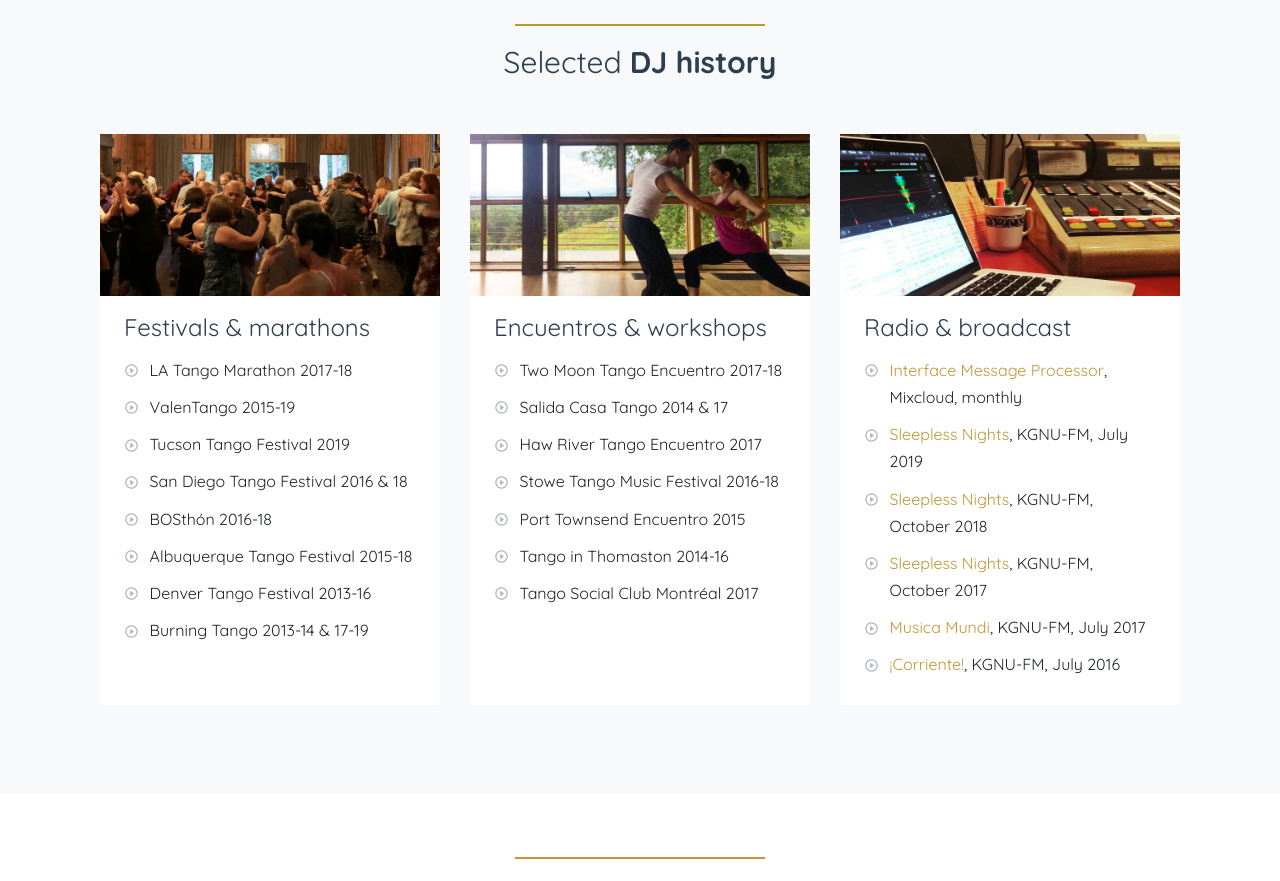
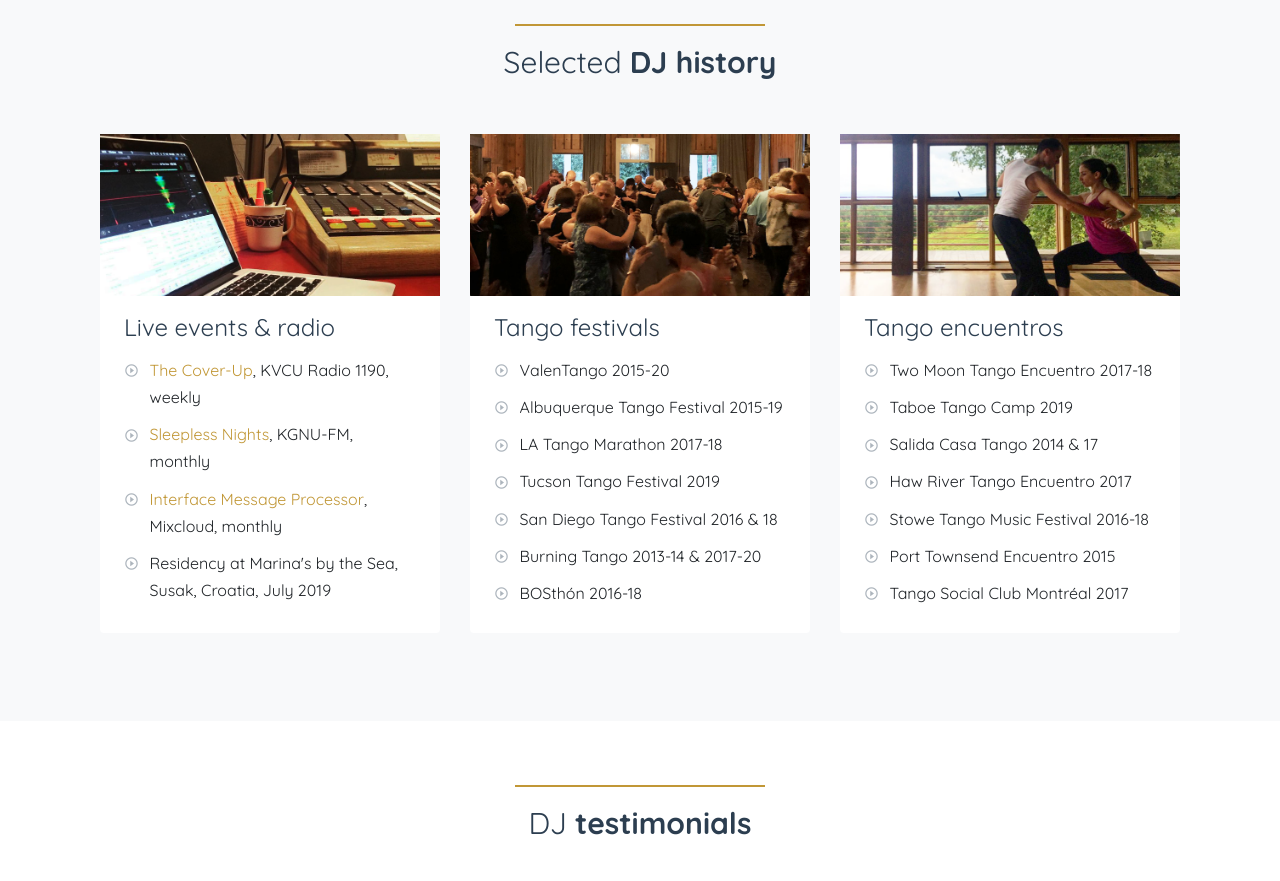
Before and after one commit to jessicaschilling/portfolio, a React (Create React App) app: page / in a window 1280 px wide. Shown: the part 5960-6841 px from the top of the page. Built offline with nearby package versions, Linux system fonts and the light colour scheme.

Commit message:
Edits to DJ section: show links, re-ordering

```diff
--- a/src/App.js
+++ b/src/App.js
@@ -516,8 +516,8 @@ class App extends Component {
             <div className="section-heading">
               <h2>I also <strong>play music for people.</strong></h2>
             </div>
-            <p className="lead">Since 2010, I've had the privilege to DJ both traditional and alternative Argentine tango music at a wide variety of festivals, marathons, encuentros and milongas <a href="https://www.google.com/maps/@39.5705631,-107.7392191,4z/data=!3m1!4b1!4m2!6m1!1s1HV_roDvanRxxzTWYDLujO07aURE" target="_blank" rel="noopener noreferrer">across North America</a>.</p>
-            <p className="lead">I'm also an experienced radio DJ and announcer with expertise across a number of formats, including classical, jazz, world, classic rock, independent pop/electronic and freeform.</p>
+            <p className="lead">I'm a versatile <strong>broadcast and event DJ</strong> with experience across a wide range of formats &mdash; everything from house to funk to jazz to lounge to freeform radio.</p>
+            <p className="lead">I've also had the privilege to DJ both traditional and alternative <strong>Argentine tango music</strong> since 2010 at a wide variety of festivals, marathons, encuentros and milongas <a href="https://www.google.com/maps/@39.5705631,-107.7392191,4z/data=!3m1!4b1!4m2!6m1!1s1HV_roDvanRxxzTWYDLujO07aURE" target="_blank" rel="noopener noreferrer">across North America</a>.</p>
             <p>
               <a href="mailto:mail@jessicaschilling.com?subject=DJ booking enquiry" className="btn btn-primary px-4 py-2 smoothscroll">Booking</a>
               <a href="http://www.jessicaschilling.com/jessicaschilling-djbio.pdf" target="_blank" rel="noopener noreferrer" className="btn btn-secondary px-4 py-2">Bio</a>
@@ -540,20 +540,35 @@ class App extends Component {
 
         <div className="container-fluid content-row">
           <div className="row">
+
+            <div className="col-sm-12 col-lg-4 mb-4">
+              <div className="card h-100 dj-history">
+                <img src="img/dj-broadcast.png" alt="Radio control board" className="img-fluid"/>
+                <div className="dj-history-text">
+                  <h3>Live events &amp; radio</h3>
+                  <ul>
+                    <li className="site-check"><a href="https://www.mixcloud.com/irisberkeley" target="_blank" rel="noopener noreferrer">The Cover-Up</a>, KVCU Radio 1190, weekly</li>
+                    <li className="site-check"><a href="http://www.afterfm.com/IrisBerkeley" target="_blank" rel="noopener noreferrer">Sleepless Nights</a>, KGNU-FM, monthly</li>
+                    <li className="site-check"><a href="https://www.mixcloud.com/irisberkeley" target="_blank" rel="noopener noreferrer">Interface Message Processor</a>, Mixcloud, monthly</li>
+                    <li className="site-check">Residency at Marina's by the Sea, Susak, Croatia, July 2019</li>
+                  </ul>
+                </div>
+              </div>
+            </div>
+
             <div className="col-sm-12 col-lg-4 mb-4">
               <div className="card h-100 dj-history">
                 <img src="img/dj-festivals.png" alt="Tango dancers" className="img-fluid"/>
                 <div className="dj-history-text">
-                  <h3>Festivals &amp; marathons</h3>
+                  <h3>Tango festivals</h3>
                   <ul>
+                    <li className="site-check">ValenTango 2015-20</li>
+                    <li className="site-check">Albuquerque Tango Festival 2015-19</li>
                     <li className="site-check">LA Tango Marathon 2017-18</li>
-                    <li className="site-check">ValenTango 2015-19</li>
                     <li className="site-check">Tucson Tango Festival 2019</li>
                     <li className="site-check">San Diego Tango Festival 2016 &amp; 18</li>
+                    <li className="site-check">Burning Tango 2013-14 &amp; 2017-20</li>
                     <li className="site-check">BOSthón 2016-18</li>
-                    <li className="site-check">Albuquerque Tango Festival 2015-18</li>
-                    <li className="site-check">Denver Tango Festival 2013-16</li>
-                    <li className="site-check">Burning Tango 2013-14 &amp; 17-19</li>
                   </ul>
                 </div>
               </div>
@@ -563,36 +578,20 @@ class App extends Component {
               <div className="card h-100 dj-history">
                 <img src="img/dj-encuentros.png" alt="Tango dancing couple" className="img-fluid"/>
                 <div className="dj-history-text">
-                  <h3>Encuentros &amp; workshops</h3>
+                  <h3>Tango encuentros</h3>
                   <ul>
                     <li className="site-check">Two Moon Tango Encuentro 2017-18</li>
+                    <li className="site-check">Taboe Tango Camp 2019</li>
                     <li className="site-check">Salida Casa Tango 2014 &amp; 17</li>
                     <li className="site-check">Haw River Tango Encuentro 2017</li>
                     <li className="site-check">Stowe Tango Music Festival 2016-18</li>
                     <li className="site-check">Port Townsend Encuentro 2015</li>
-                    <li className="site-check">Tango in Thomaston 2014-16</li>
                     <li className="site-check">Tango Social Club Montréal 2017</li>
                   </ul>
                 </div>
               </div>
             </div>
 
-            <div className="col-sm-12 col-lg-4 mb-4">
-              <div className="card h-100 dj-history">
-                <img src="img/dj-broadcast.png" alt="Radio control board" className="img-fluid"/>
-                <div className="dj-history-text">
-                  <h3>Radio &amp; broadcast</h3>
-                  <ul>
-                    <li className="site-check"><a href="https://www.mixcloud.com/irisberkeley" target="_blank" rel="noopener noreferrer">Interface Message Processor</a>, Mixcloud, monthly</li>
-                    <li className="site-check"><a href="http://www.afterfm.com/index.cfm/fuseaction/shows.permalink/showID/17/showDate/2019-07-07/showName/Sleepless%20Nights/kgnuShowID/170499" target="_blank" rel="noopener noreferrer">Sleepless Nights</a>, KGNU-FM, July 2019</li>
-                    <li className="site-check"><a href="http://www.afterfm.com/index.cfm/fuseaction/shows.permalink/showID/17/showDate/2018-10-23/showName/Sleepless%20Nights/kgnuShowID/151541" target="_blank" rel="noopener noreferrer">Sleepless Nights</a>, KGNU-FM, October 2018</li>
-                    <li className="site-check"><a href="http://www.afterfm.com/index.cfm/fuseaction/shows.permalink/showID/17/showDate/2017-10-22/showName/Sleepless%20Nights/kgnuShowID/126499" target="_blank" rel="noopener noreferrer">Sleepless Nights</a>, KGNU-FM, October 2017</li>
-                    <li className="site-check"><a href="http://www.afterfm.com/index.cfm/fuseaction/shows.permalink/showID/31/showDate/2017-07-19/showName/Musica%20Mundi/kgnuShowID/120754" target="_blank" rel="noopener noreferrer">Musica Mundi</a>, KGNU-FM, July 2017</li>
-                    <li className="site-check"><a href="http://www.afterfm.com/index.cfm/fuseaction/shows.permalink/showID/27/showDate/2016-07-05/showName/Corriente/kgnuShowID/99411" target="_blank" rel="noopener noreferrer">&#161;Corriente!</a>, KGNU-FM, July 2016</li>
-                  </ul>
-                </div>
-              </div>
-            </div>
           </div>
 
         </div>
```
Also changed, not shown: 1 other file (tests, documents, lock files or other folders).
